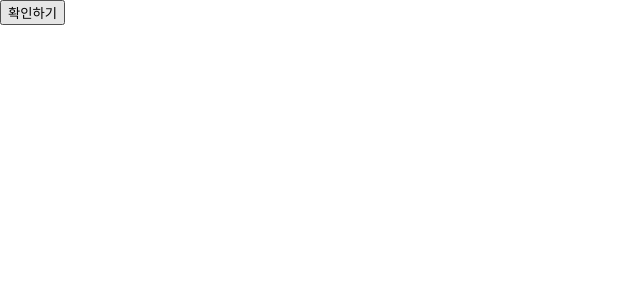
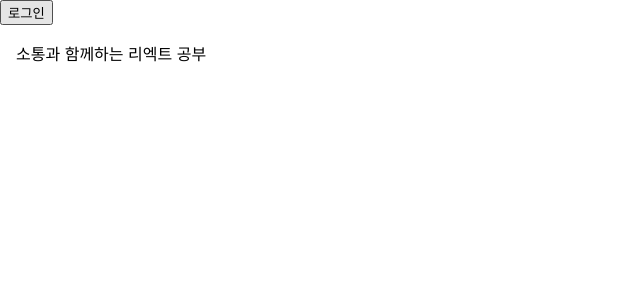
Before and after one commit to justdoplzz/my-app, a React (Create React App) app: page / in a window 1280 px wide. Shown: the top 300 px of the page, without its empty margins (0-640 px from the left). Built offline with nearby package versions, Linux system fonts and the light colour scheme.

Commit message:
[chapter9] 조건에 따른 렌더링

```diff
--- /dev/null
+++ b/src/chapter09/RendingPage.jsx
@@ -0,0 +1,27 @@
+import React, { useState } from "react";
+import Toolbar from "./Toolbar";
+
+function LandingPage(props){
+    const [isLoggedIn, setIsLoggedIn] = useState(false);
+
+    const onClickLogin = () => {
+        setIsLoggedIn(true);
+    };
+
+    const onClickLogout = () => {
+        setIsLoggedIn(false);
+    };
+
+    return (
+        <div>
+            <Toolbar
+                isLoggedIn={isLoggedIn}
+                onClickLogin={onClickLogin}
+                onClickLogout={onClickLogout}
+            />
+            <div style={{padding: 16}}>소통과 함께하는 리엑트 공부</div>
+        </div>
+    )
+}
+
+export default LandingPage;
--- /dev/null
+++ b/src/chapter09/Toolbar.jsx
@@ -0,0 +1,31 @@
+import React from "react";
+
+const style = {
+    wrapper: {
+        padding: 16,
+        display: "flex",
+        flexDirection: "row",
+        borderBottom: "1px solid grey",
+    },
+    greeting: {
+        marginRight: 8,
+    },
+};
+
+function Toolbar(props){
+    const {isLoggedIn, onClickLogin, onClickLogout} = props;
+
+    return (
+        <div style={StyleSheet.wrapper}>
+            {isLoggedIn && <span style={StyleSheet.greeting}>환영합니다!</span>}
+            {isLoggedIn ? (
+                <button onClick={onClickLogout}>로그아웃</button>
+            ) : (
+                <button onClick={onClickLogin}>로그인</button>
+            )}
+        </div>
+    )
+
+}
+
+export default Toolbar;
--- a/src/index.js
+++ b/src/index.js
@@ -1,12 +1,12 @@
 import React from 'react';
 import ReactDOM from 'react-dom';
-import ConfirmButton from './chapter08/ConfirmButton';
+import Rendingpage from './chapter09/RendingPage';
 import './index.css';
 import reportWebVitals from './reportWebVitals';
 
 ReactDOM.render(
   <React.StrictMode>
-    <ConfirmButton/>
+    <Rendingpage/>
   </React.StrictMode>,
   document.getElementById('root')
 );
```
